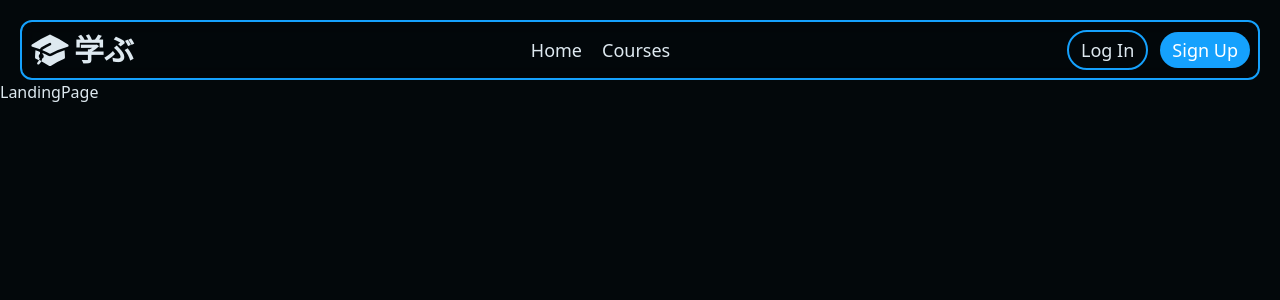
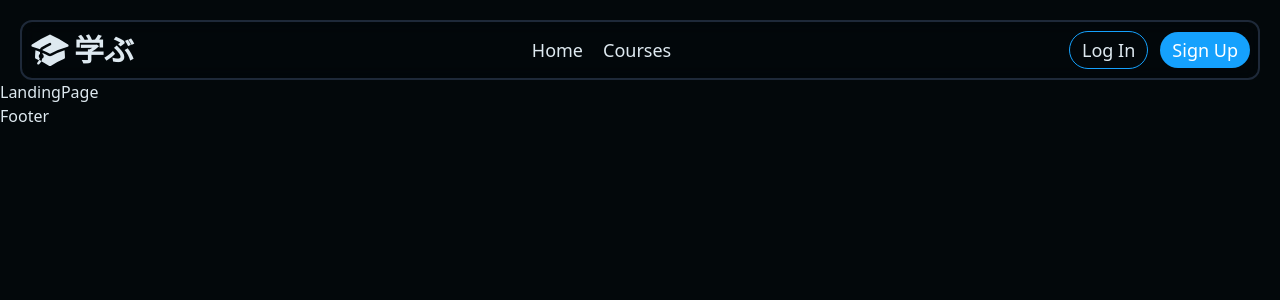
Before and after one commit to akash2003git/manabu, a React (Vite) app in the folder frontend/: page / in a window 1280 px wide. Shown: the top 300 px of the page. Built offline with nearby package versions, Linux system fonts and the light colour scheme.

Commit message:
Navbar styles

```diff
--- a/frontend/src/components/common/Navbar.jsx
+++ b/frontend/src/components/common/Navbar.jsx
@@ -35,7 +35,7 @@ function Navbar() {
 
   return (
     <div className="sticky top-2 z-50">
-      <nav className="backdrop-blur-sm bg-background/30 text-txt flex justify-between items-center border-accent border-2 px-3 py-2 sm:px-2 sm:py-2 rounded-xl mx-2 mt-2 sm:mt-5 sm:mx-5">
+      <nav className="backdrop-blur-sm bg-background/30 text-txt flex justify-between items-center border-gray-800 border-2 px-3 py-2 sm:px-2 sm:py-2 rounded-xl mx-2 mt-2 sm:mt-5 sm:mx-5">
         <Link
           to="/"
           className="text-2xl sm:text-3xl font-bold flex items-center space-x-1"
@@ -47,13 +47,13 @@ function Navbar() {
         <div className="hidden sm:flex items-center space-x-5 text-lg">
           <Link
             to="/"
-            className="hover:text-primary transition-colors duration-300"
+            className="hover:text-primary hover:underline transition-colors duration-300"
           >
             Home
           </Link>
           <Link
             to="/courses"
-            className="hover:text-primary transition-colors duration-300"
+            className="hover:text-primary hover:underline transition-colors duration-300"
           >
             Courses
           </Link>
@@ -74,7 +74,7 @@ function Navbar() {
             <>
               <Link
                 to="/login"
-                className="border-accent border-2 px-3 py-1 rounded-3xl hover:bg-gray-900 transition-colors duration-300"
+                className="border-accent border-1 px-3 py-1 rounded-3xl hover:bg-gray-900 transition-colors duration-300"
               >
                 Log In
               </Link>
@@ -105,7 +105,7 @@ function Navbar() {
             animate={{ height: "auto" }}
             exit={{ height: 0 }}
             transition={{ duration: 0.2 }}
-            className="absolute left-0 right-0 text-lg flex flex-col space-y-2 items-center justify-center p-2 backdrop-blur-sm bg-background/30 border-2 border-accent mx-20 mt-2 rounded-xl z-20 overflow-hidden"
+            className="absolute left-0 right-0 text-lg flex flex-col space-y-2 items-center justify-center p-2 backdrop-blur-sm bg-background/30 border-2 border-gray-800 mx-20 mt-2 rounded-xl z-20 overflow-hidden"
           >
             <Link
               to="/"
--- a/frontend/src/pages/LandingPage.jsx
+++ b/frontend/src/pages/LandingPage.jsx
@@ -1,6 +1,6 @@
 function LandingPage() {
   return (
-    <div className="min-h-[3000px]">
+    <div>
       <h1>LandingPage</h1>
     </div>
   );
```
